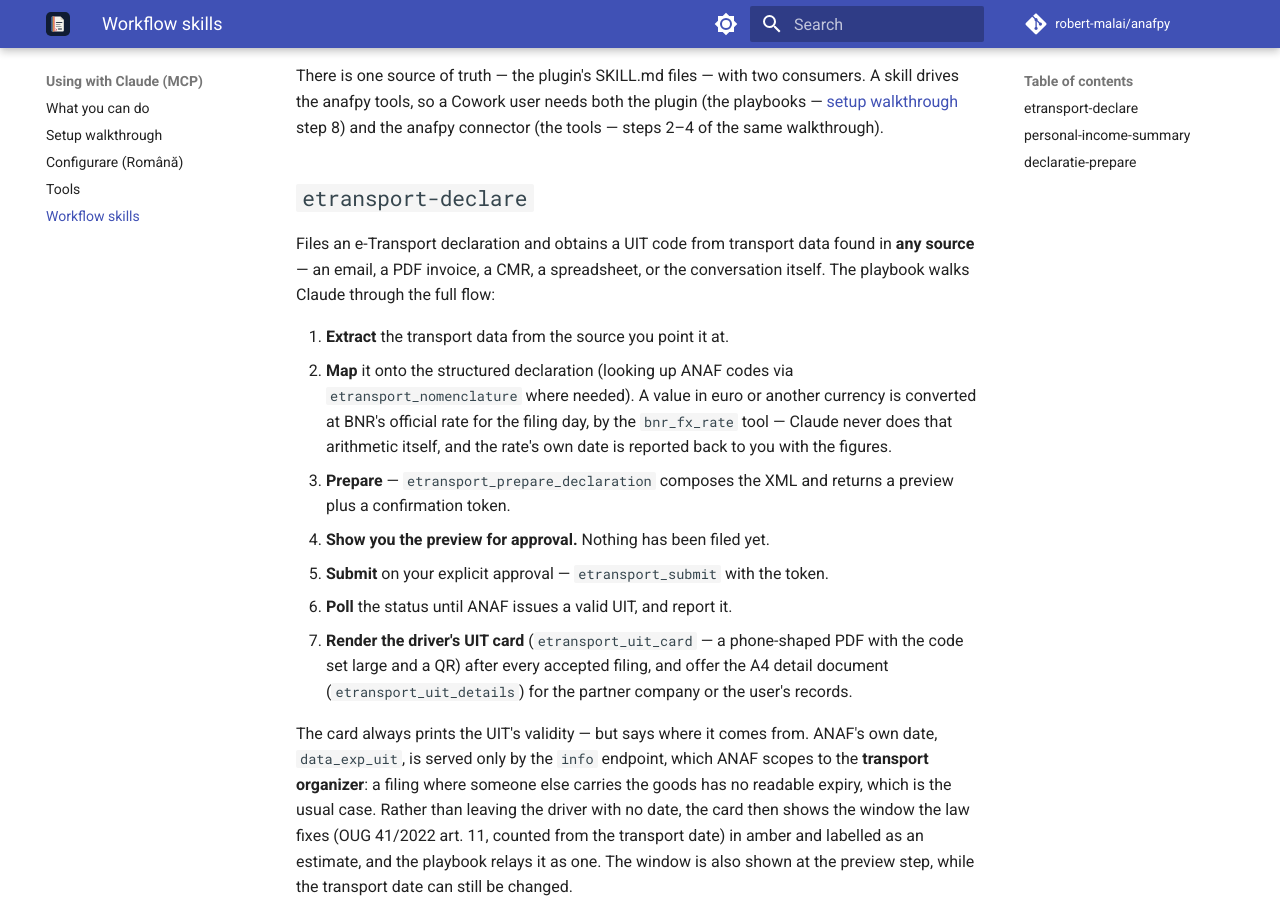
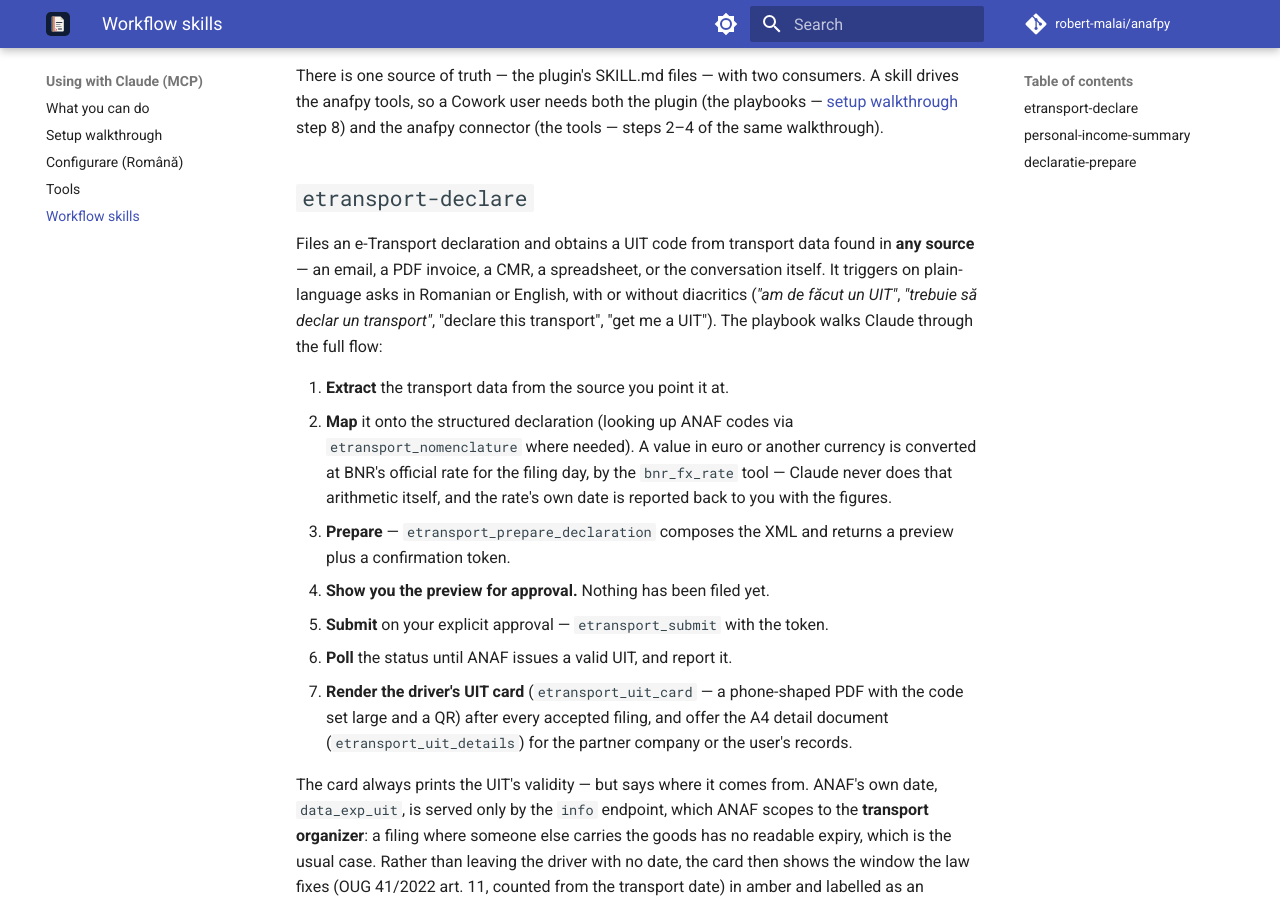
Before and after one commit to robert-malai/anafpy, an MkDocs documentation site: the page built from docs/mcp/skills.md, in a window 1280 px wide and 900 px high, scrolled down 385 px. Built offline with MkDocs 1.6.1 and Material for MkDocs 9.7.7, drawn with Linux system fonts in a browser that asks for light colours; comment, search, counter and statistics services are not loaded.

Commit message:
Let the e-Transport skill answer to how the ask is actually phrased
The playbook's description was English-only, so a Romanian user typing what
they would say to their accountant — "am de făcut un UIT", "trebuie să declar
un transport" — was not reliably reaching it. The description is the whole
trigger surface: it is what a Cowork Agent Skill and the same-name MCP prompt
are both matched on, so an intent absent from it is an intent the playbook
does not serve.

The phrases are listed both accented and not, because the users who file
these declarations type both.

personal-income-summary already carried its Romanian triggers ("veniturile
mele", "cât am câștigat"); this brings the e-Transport skill in line. The
skills page and the Romanian walkthrough now say what wording reaches it.

Co-Authored-By: Claude Opus 5 (1M context) <noreply@anthropic.com>

```diff
--- a/docs/mcp/skills.md
+++ b/docs/mcp/skills.md
@@ -19,7 +19,10 @@ tools — steps 2–4 of the same walkthrough).
 
 Files an e-Transport declaration and obtains a UIT code from transport data found
 in **any source** — an email, a PDF invoice, a CMR, a spreadsheet, or the
-conversation itself. The playbook walks Claude through the full flow:
+conversation itself. It triggers on plain-language asks in Romanian or English,
+with or without diacritics (*"am de făcut un UIT"*, *"trebuie să declar un
+transport"*, "declare this transport", "get me a UIT"). The playbook walks Claude
+through the full flow:
 
 1. **Extract** the transport data from the source you point it at.
 2. **Map** it onto the structured declaration (looking up ANAF codes via
```
Also changed, not shown: docs/mcp/setup.ro.md (+2 -1 lines), plugins/anafpy-workflows/skills/etransport-declare/SKILL.md (+5 -2 lines).
